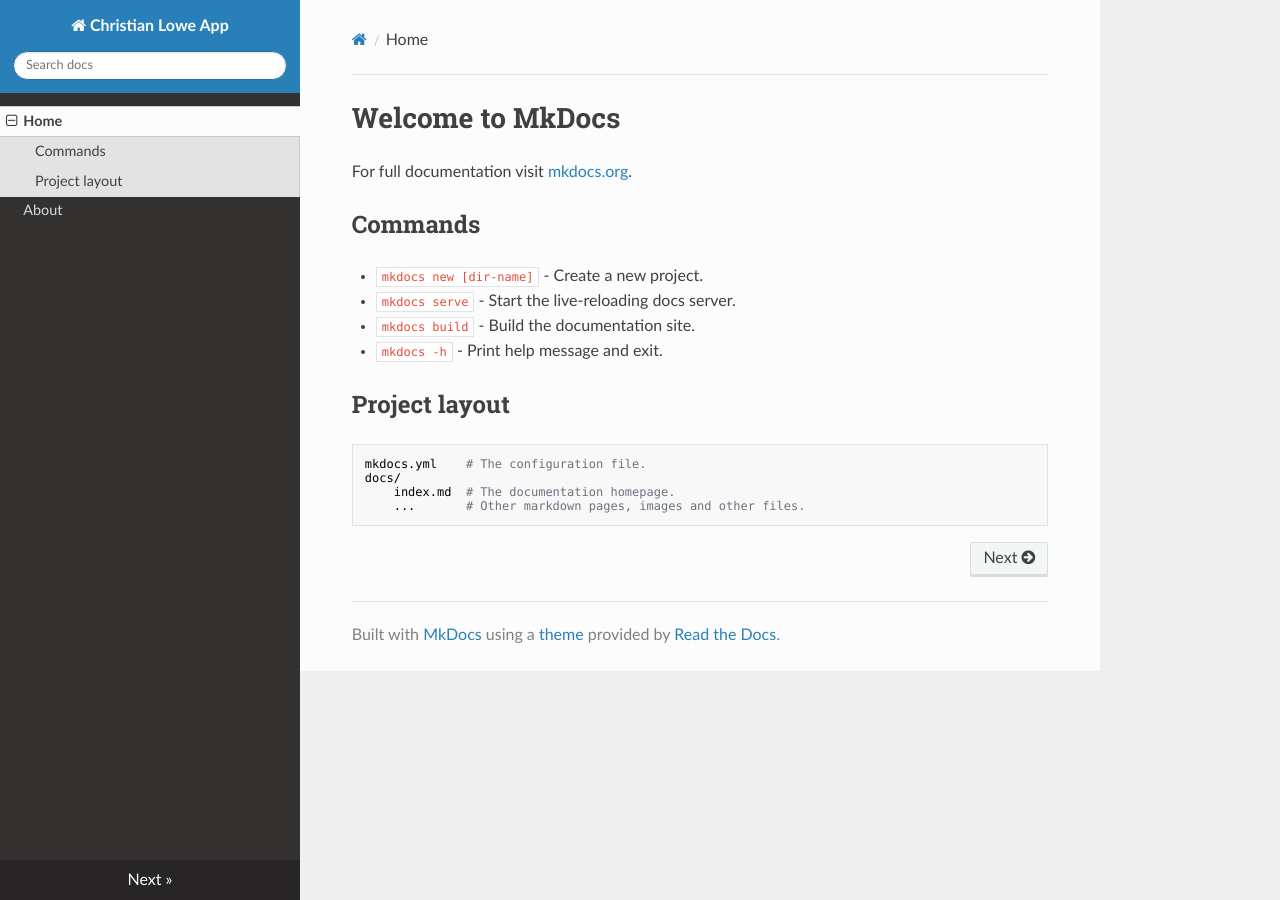
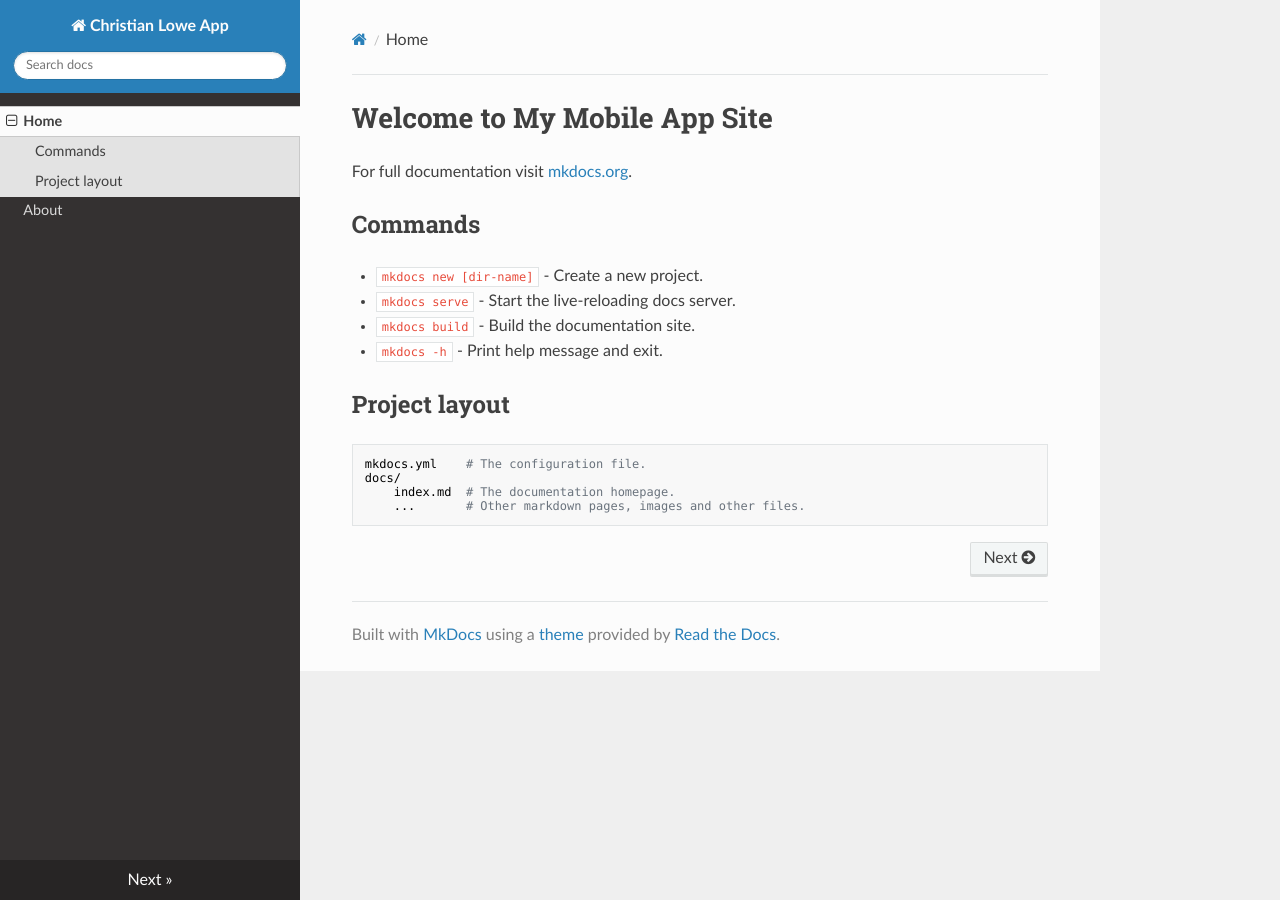
Before and after one commit to imchristianlowe/lab, an MkDocs documentation site: the page built from docs/index.md, in a window 1280 px wide. Built offline with MkDocs 1.6.1, drawn with Linux system fonts in a browser that asks for light colours; nearby versions of some CDN libraries.

Commit message:
update header

```diff
--- a/docs/index.md
+++ b/docs/index.md
@@ -1,4 +1,4 @@
-# Welcome to MkDocs
+# Welcome to My Mobile App Site
 
 For full documentation visit [mkdocs.org](https://www.mkdocs.org).
 
```
